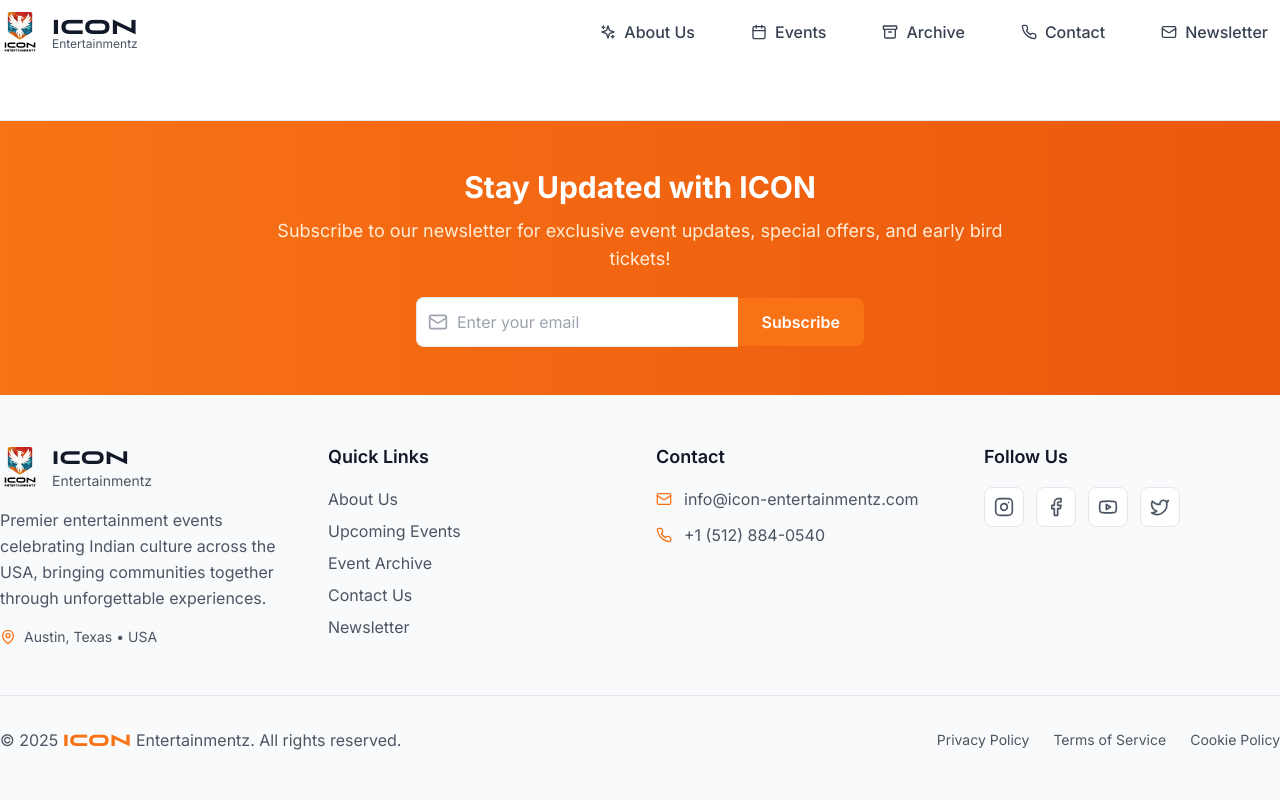
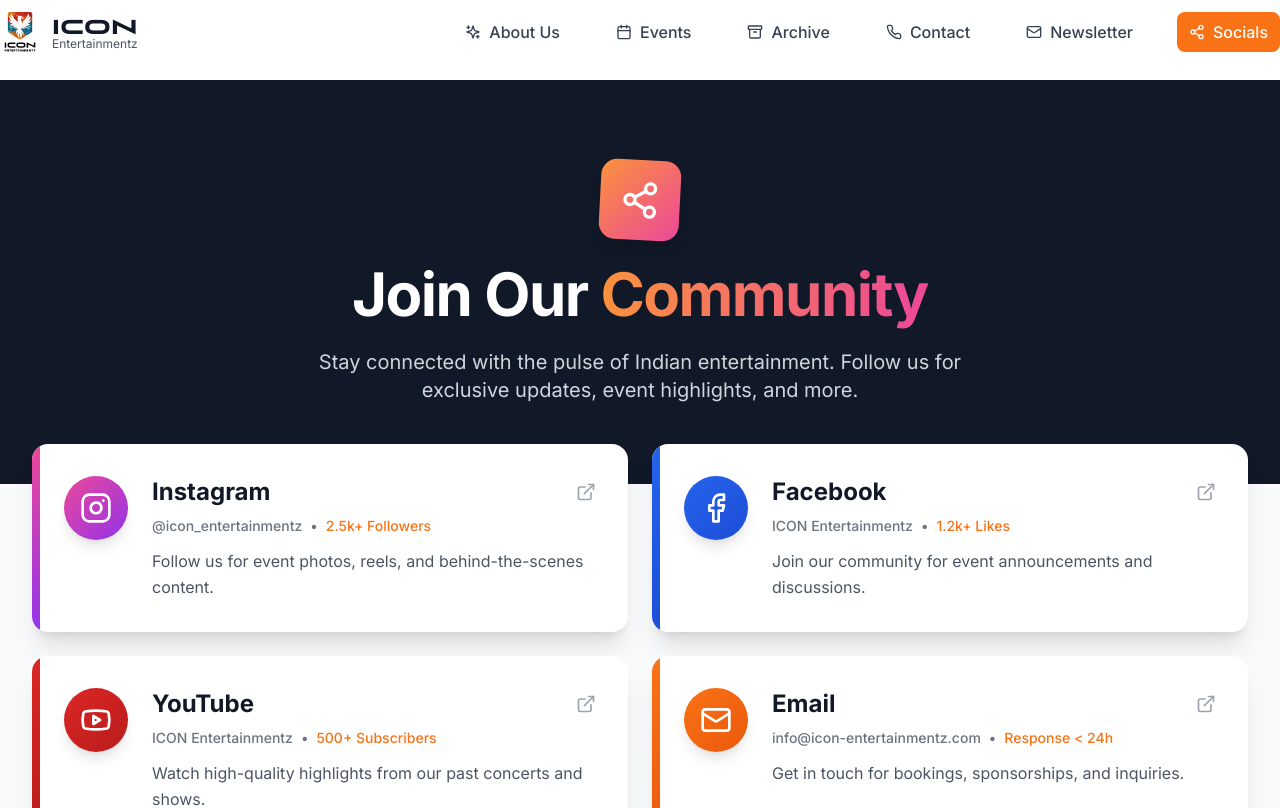
Before and after one commit to iconentertainmentz2025/icon-showtime, a React (Vite) app: page /socials in a window 1280 px wide. Shown: the top 808 px of the page. Built offline with nearby package versions, Linux system fonts and the light colour scheme; a web font is replaced by a local one.

Commit message:
feat: Add social media page

```diff
--- a/src/App.jsx
+++ b/src/App.jsx
@@ -9,6 +9,7 @@
 import Archive from './pages/Archive'
 import Contact from './pages/Contact'
 import Newsletter from './pages/Newsletter'
+import Socials from './pages/Socials'
 
 function App() {
   return (
@@ -22,6 +23,7 @@
               <Route path="/archive" element={<Archive />} />
               <Route path="/contact" element={<Contact />} />
               <Route path="/newsletter" element={<Newsletter />} />
+              <Route path="/socials" element={<Socials />} />
             </Routes>
           </Suspense>
         </Layout>
--- /dev/null
+++ b/src/pages/Socials.jsx
@@ -0,0 +1,176 @@
+import { motion } from 'framer-motion'
+import { Instagram, Facebook, Youtube, Mail, ExternalLink, Share2 } from 'lucide-react'
+import SEOData from '../components/SEOData'
+import { trackCustomEvents } from '../utils/analytics'
+
+const Socials = () => {
+    const socialLinks = [
+        {
+            name: 'Instagram',
+            handle: '@icon_entertainmentz',
+            url: 'https://www.instagram.com/icon_entertainmentz/',
+            icon: Instagram,
+            color: 'from-pink-500 to-purple-600',
+            description: 'Follow us for event photos, reels, and behind-the-scenes content.',
+            stats: '2.5k+ Followers'
+        },
+        {
+            name: 'Facebook',
+            handle: 'ICON Entertainmentz',
+            url: 'https://www.facebook.com/people/ICON-Entertainmentz/61581383123308/#',
+            icon: Facebook,
+            color: 'from-blue-600 to-blue-700',
+            description: 'Join our community for event announcements and discussions.',
+            stats: '1.2k+ Likes'
+        },
+        {
+            name: 'YouTube',
+            handle: 'ICON Entertainmentz',
+            url: 'https://www.youtube.com/@ICONEntertainmentz',
+            icon: Youtube,
+            color: 'from-red-600 to-red-700',
+            description: 'Watch high-quality highlights from our past concerts and shows.',
+            stats: '500+ Subscribers'
+        },
+        {
+            name: 'Email',
+            handle: 'info@icon-entertainmentz.com',
+            url: 'mailto:info@icon-entertainmentz.com',
+            icon: Mail,
+            color: 'from-orange-500 to-orange-600',
+            description: 'Get in touch for bookings, sponsorships, and inquiries.',
+            stats: 'Response < 24h'
+        }
+    ]
+
+    const containerVariants = {
+        hidden: { opacity: 0 },
+        visible: {
+            opacity: 1,
+            transition: {
+                staggerChildren: 0.1
+            }
+        }
+    }
+
+    const itemVariants = {
+        hidden: { y: 20, opacity: 0 },
+        visible: {
+            y: 0,
+            opacity: 1,
+            transition: {
+                type: "spring",
+                stiffness: 100
+            }
+        }
+    }
+
+    return (
+        <div className="min-h-screen bg-gray-50 pb-20">
+            <SEOData
+                title="Connect with ICON Entertainmentz | Social Media & Community"
+                description="Follow ICON Entertainmentz on Instagram, Facebook, and YouTube. Join our growing community of Bollywood and Indian culture enthusiasts in the USA."
+                keywords="ICON Entertainmentz social media, follow ICON, Instagram, Facebook, YouTube, Indian entertainment community"
+                url="/socials"
+            />
+
+            {/* Hero Section */}
+            <section className="relative py-20 bg-gray-900 overflow-hidden">
+                <div className="absolute inset-0 opacity-20">
+                    <div className="absolute inset-0 bg-grid-white/[0.05] bg-[length:20px_20px]"></div>
+                    <div className="absolute top-0 left-0 w-full h-full bg-gradient-to-b from-transparent to-gray-900"></div>
+                </div>
+
+                <div className="relative max-w-7xl mx-auto px-4 sm:px-6 lg:px-8 text-center">
+                    <motion.div
+                        initial={{ opacity: 0, y: -20 }}
+                        animate={{ opacity: 1, y: 0 }}
+                        transition={{ duration: 0.6 }}
+                        className="space-y-6"
+                    >
+                        <div className="w-20 h-20 bg-gradient-to-br from-orange-400 to-pink-500 rounded-2xl flex items-center justify-center mx-auto shadow-lg transform rotate-3">
+                            <Share2 className="w-10 h-10 text-white" />
+                        </div>
+                        <h1 className="text-4xl md:text-6xl font-bold text-white tracking-tight">
+                            Join Our <span className="text-transparent bg-clip-text bg-gradient-to-r from-orange-400 to-pink-500">Community</span>
+                        </h1>
+                        <p className="text-xl text-gray-300 max-w-2xl mx-auto">
+                            Stay connected with the pulse of Indian entertainment. Follow us for exclusive updates, event highlights, and more.
+                        </p>
+                    </motion.div>
+                </div>
+            </section>
+
+            {/* Social Cards Grid */}
+            <section className="max-w-7xl mx-auto px-4 sm:px-6 lg:px-8 -mt-10 relative z-10">
+                <motion.div
+                    variants={containerVariants}
+                    initial="hidden"
+                    animate="visible"
+                    className="grid grid-cols-1 md:grid-cols-2 gap-6"
+                >
+                    {socialLinks.map((social, index) => {
+                        const Icon = social.icon
+                        return (
+                            <motion.a
+                                key={index}
+                                variants={itemVariants}
+                                href={social.url}
+                                target="_blank"
+                                rel="noopener noreferrer"
+                                onClick={() => trackCustomEvents.socialMedia(social.name)}
+                                className="group relative bg-white rounded-2xl shadow-xl overflow-hidden hover:shadow-2xl transition-all duration-300 transform hover:-translate-y-1"
+                            >
+                                <div className={`absolute top-0 left-0 w-2 h-full bg-gradient-to-b ${social.color}`}></div>
+                                <div className="p-8 flex items-start space-x-6">
+                                    <div className={`flex-shrink-0 w-16 h-16 rounded-full bg-gradient-to-br ${social.color} flex items-center justify-center shadow-lg group-hover:scale-110 transition-transform duration-300`}>
+                                        <Icon className="w-8 h-8 text-white" />
+                                    </div>
+
+                                    <div className="flex-1">
+                                        <div className="flex items-center justify-between mb-2">
+                                            <h3 className="text-2xl font-bold text-gray-900 group-hover:text-transparent group-hover:bg-clip-text group-hover:bg-gradient-to-r group-hover:from-orange-500 group-hover:to-pink-500 transition-colors duration-300">
+                                                {social.name}
+                                            </h3>
+                                            <ExternalLink className="w-5 h-5 text-gray-400 group-hover:text-orange-500 transition-colors duration-300" />
+                                        </div>
+
+                                        <p className="text-sm font-medium text-gray-500 mb-3 flex items-center">
+                                            {social.handle}
+                                            <span className="mx-2">•</span>
+                                            <span className="text-orange-500">{social.stats}</span>
+                                        </p>
+
+                                        <p className="text-gray-600 leading-relaxed">
+                                            {social.description}
+                                        </p>
+                                    </div>
+                                </div>
+                            </motion.a>
+                        )
+                    })}
+                </motion.div>
+            </section>
+
+            {/* Newsletter Teaser */}
+            <section className="max-w-4xl mx-auto px-4 py-20 text-center">
+                <div className="bg-white rounded-2xl shadow-lg p-10 border border-gray-100">
+                    <h2 className="text-3xl font-bold text-gray-900 mb-4">
+                        Don't Miss a Beat
+                    </h2>
+                    <p className="text-gray-600 mb-8 max-w-2xl mx-auto">
+                        Prefer email updates? Subscribe to our newsletter to get early access to tickets and exclusive event announcements.
+                    </p>
+                    <a
+                        href="/newsletter"
+                        className="inline-flex items-center justify-center px-8 py-3 border border-transparent text-base font-medium rounded-full text-white bg-gray-900 hover:bg-gray-800 md:py-4 md:text-lg md:px-10 transition-all duration-300 hover:shadow-lg"
+                    >
+                        Subscribe to Newsletter
+                    </a>
+                </div>
+            </section>
+        </div>
+    )
+}
+
+export default Socials
```
Also changed, not shown: src/components/Navigation.jsx (+8 -10 lines), 1 other file (tests, documents, lock files or other folders).
